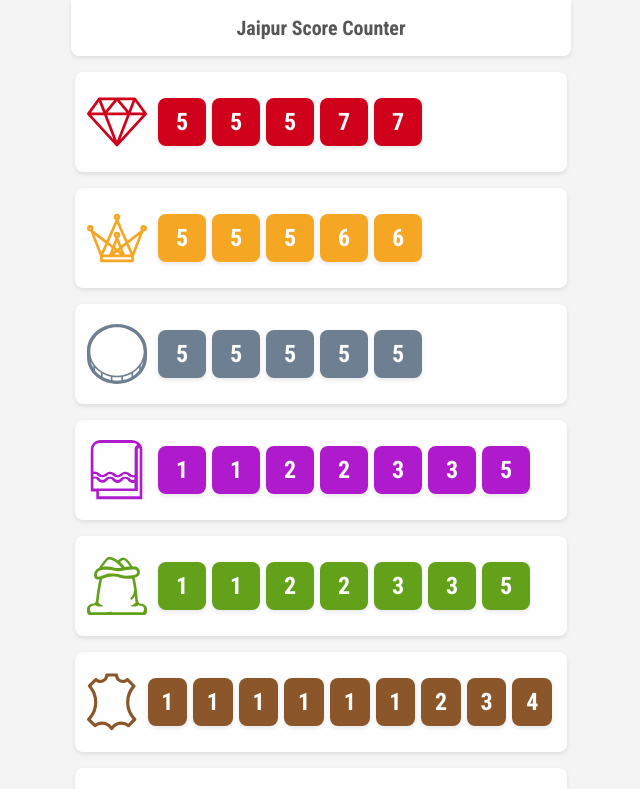
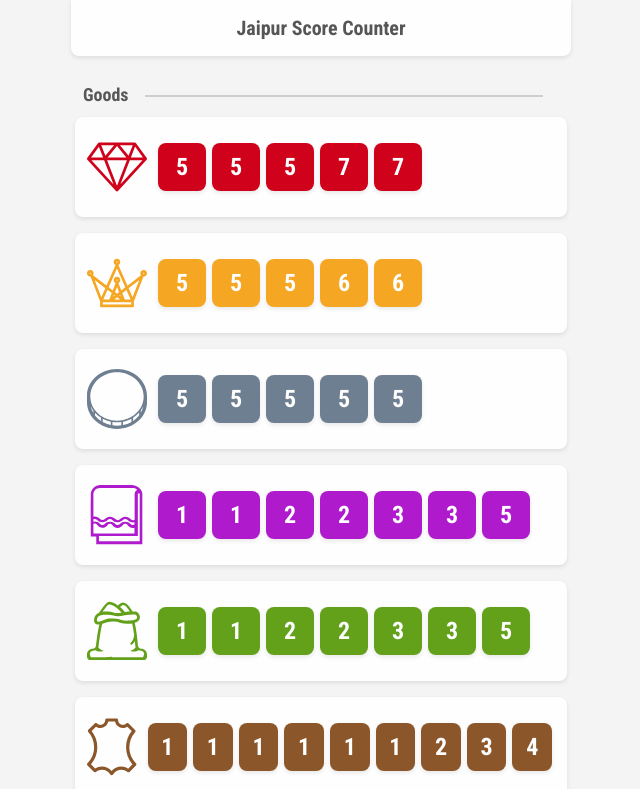
Before and after one commit to hbrok/Jaipur-Score-Tracker, a React (Create React App) app: page / in a window 1280 px wide. Shown: the top 789 px of the page, without its empty margins (319-959 px from the left). Built offline with nearby package versions, Linux system fonts and the light colour scheme.

Commit message:
Add divider between sections

```diff
--- /dev/null
+++ b/src/components/Divider.js
@@ -0,0 +1,10 @@
+import React from "react";
+
+const Divider = props => (
+  <div className="Divider">
+    <span>{props.children}</span>
+    <span className="Divider-bar" />
+  </div>
+);
+
+export default Divider;
--- a/src/containers/App.js
+++ b/src/containers/App.js
@@ -5,6 +5,7 @@
 import { cloneDeep, shuffle } from "lodash";
 
 import Button from "components/Button";
+import Divider from "components/Divider";
 import Tokens from "components/Tokens";
 import Player from "containers/Player";
 import Trophy from "icons/Trophy";
@@ -129,14 +130,17 @@
         </header>
 
         <div className="tokens-container">
+          <Divider>Goods</Divider>
           <div className="tokens-goods">{this.renderTokensRow("goods")}</div>
 
+          <Divider>Bonus</Divider>
           <div className="tokens-bonus">
             {this.renderTokensRow("bonus")}
             {this.renderTokensRow("camel")}
           </div>
         </div>
 
+        <Divider>Players</Divider>
         <div className="player-container">
           {this.state.players.map((player, i) => {
             return (
@@ -152,6 +156,7 @@
           })}
         </div>
 
+        <Divider />
         <div className="App-toolbar">
           <Button onClick={() => this.calculateScore()}>
             <Trophy />
--- /dev/null
+++ b/src/stylesheets/components/_divider.scss
@@ -0,0 +1,22 @@
+.Divider {
+  display: flex;
+  padding: 12px;
+  font-size: 18px;
+  font-weight: bold;
+}
+
+.Divider-bar {
+  position: relative;
+  width: 100%;
+  margin: 0 1rem;
+
+  &::after {
+    content: "";
+    position: absolute;
+    width: 100%;
+    height: 2px;
+    top: 50%;
+    left: 0;
+    background-color: darken($wild-sand, 15%);
+  }
+}
--- a/src/stylesheets/main.scss
+++ b/src/stylesheets/main.scss
@@ -4,5 +4,6 @@
 // Components
 @import "components/app";
 @import "components/button";
+@import "components/divider";
 @import "components/player";
 @import "components/tokens";
```
